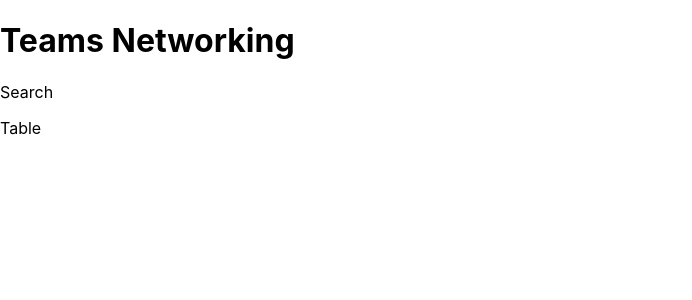
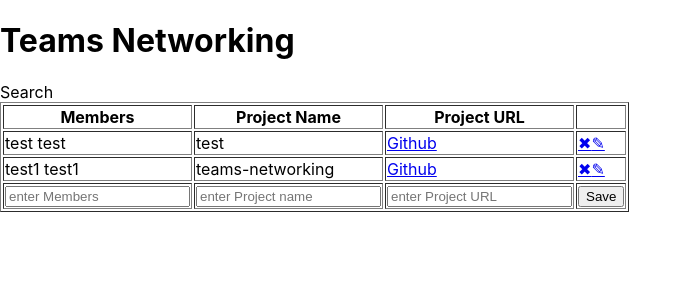
Before and after one commit to scorfu/teams-networking-react, a React (Create React App) app: page / in a window 1280 px wide. Shown: the top 300 px of the page, without its empty margins (0-692 px from the left). Built offline with nearby package versions, Linux system fonts and the light colour scheme.

Commit message:
made it work & add border prop to table

```diff
--- a/src/App.js
+++ b/src/App.js
@@ -1,11 +1,25 @@
 import './App.css';
+import { TeamsTable } from "./TeamsTable";
+
+let teams = [
+  {
+    "name": "test",
+    "members": "test test",
+    "url": "https://github.com/scorfu/scorfu.github.io"
+  },
+  {
+    "name": "teams-networking",
+    "members": "test1 test1",
+    "url": "https://github.com/scorfu"
+  }
+];
 
 function App() {
   return (
     <div>
       <h1>Teams Networking</h1>
       <div>Search</div>
-      <p>Table</p>
+      <TeamsTable teams={teams} border={1} />
     </div>
   );
 }
--- /dev/null
+++ b/src/TeamsTable.js
@@ -0,0 +1,33 @@
+export const TeamsTable = (props) => (
+    <table border={props.border}>
+      <thead>
+        <tr>
+          <th>Members</th>
+          <th>Project Name</th>
+          <th>Project URL</th>
+          <th></th>
+        </tr>
+      </thead>
+      <tbody>
+        {props.teams.map((team, index) => (
+          <tr key={index}>
+            <td>{team.members.split(/\s*,\s*/).join("<br>")}</td>
+            <td>{team.name}</td>
+            <td><a target="_blank" href={team.url}>Github</a></td>
+            <td>
+              <a href="#" className="delete-row" data-id="{team.id}">&#10006;</a>
+              <a href="#" className="edit-row" data-id="{team.id}">&#9998;</a>
+            </td>
+          </tr>
+        ))}
+      </tbody>
+      <tfoot>
+        <tr>
+          <td><input type="text" name="members" placeholder="enter Members" /></td>
+          <td><input type="text" name="name" placeholder="enter Project name" /></td>
+          <td><input type="text" name="url" placeholder="enter Project URL" /></td>
+          <td><button>Save</button></td>
+        </tr>
+      </tfoot>
+    </table>
+  );
```
